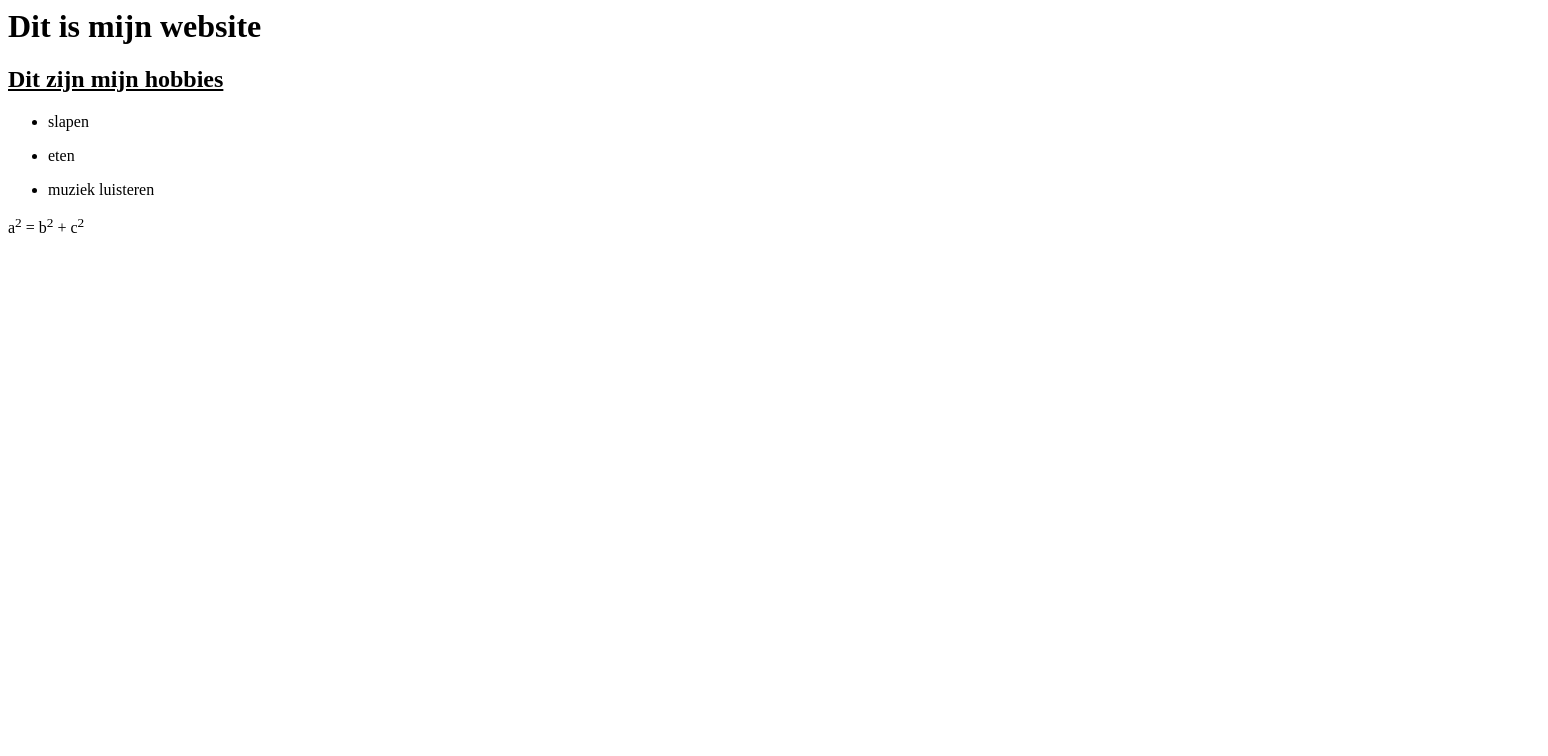
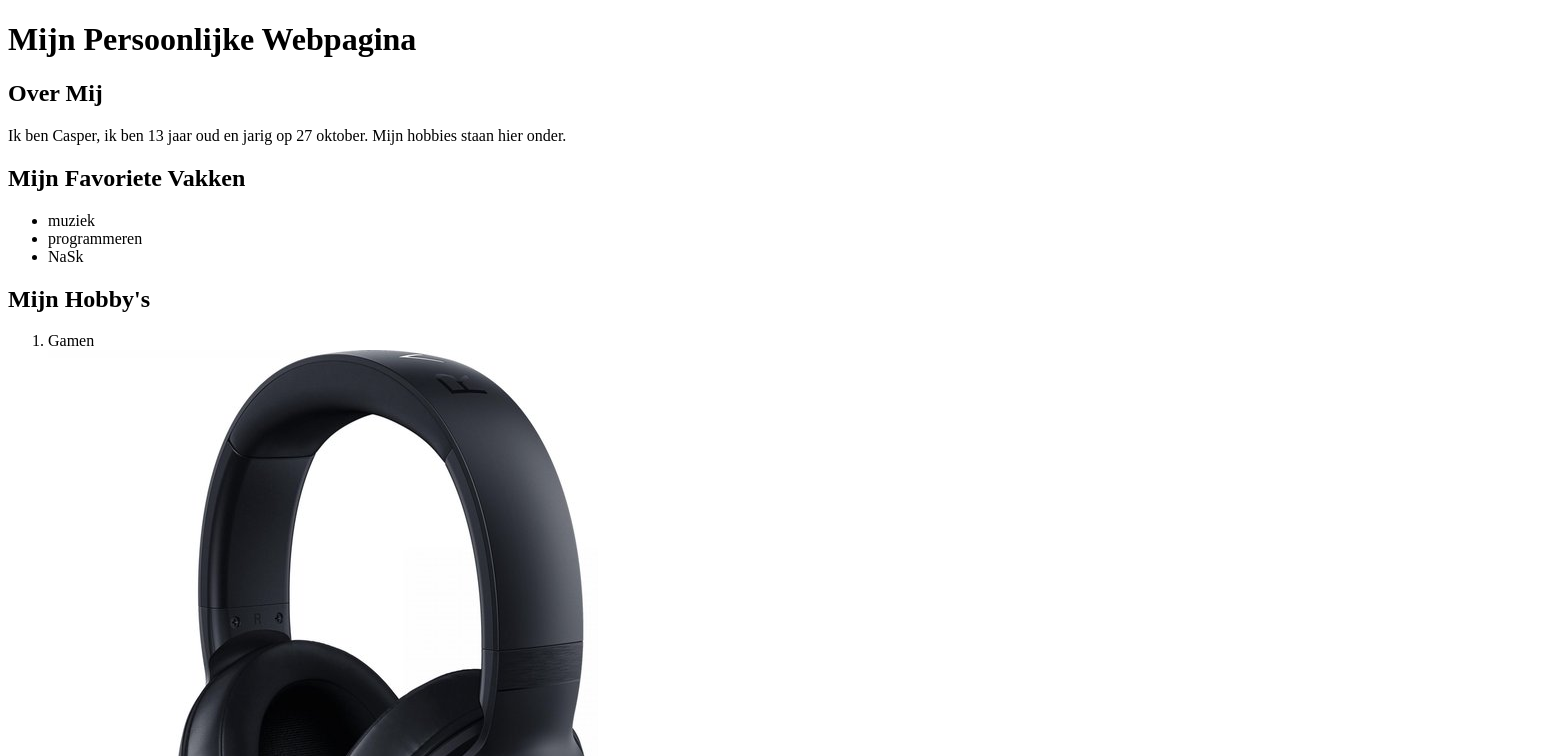
Before and after one commit to Ikbendekaasman/Ikbendekaasman.github.io, a plain HTML site: page index.html in a window 1280 px wide. Shown: the top 756 px of the page, 1548 px wide, since content can reach past the window. Drawn offline with Linux system fonts and the light colour scheme.

Commit message:
Update index.html

```diff
--- a/index.html
+++ b/index.html
@@ -1,8 +1,37 @@
+<!DOCTYPE html>
 <html>
+<head>
+ <title>Mijn Persoonlijke Webpagina</title>
+</head>
 <body>
-<h1> Dit is mijn website </h1>
-<u> <h2> Dit zijn mijn hobbies </u> </h2>
-<ul> <li> slapen </li> </ul>
-<ul> <li> eten </li> </ul>
-<ul> <li> muziek luisteren </li> </ul>
-a<sup>2</sup> = b<sup>2</sup> + c<sup>2</sup>
+ <header>
+ <h1>Mijn Persoonlijke Webpagina</h1>
+ </header>
+ <section>
+ <h2>Over Mij</h2>
+ <p>Ik ben Casper, ik ben 13 jaar oud en jarig op 27 oktober. Mijn hobbies staan hier onder.</p>
+ </section>
+ <section>
+ <h2>Mijn Favoriete Vakken</h2>
+ <ul>
+ <li>muziek</li>
+ <li>programmeren</li>
+ <li>NaSk</li>
+ </ul>
+ </section>
+ <section>
+ <h2>Mijn Hobby's</h2>
+ <ol>
+ <li>Gamen</li>
+ <img src="Koptelefoon.jpg" alt="koptelefoon">
+ <li>muziek luisteren/maken</li>
+ <li>eten</li>
+<img src="FavEten.jpg" alt="FavEten">
+ </ol>
+ </section>
+ <footer>
+ <p>Contactgegevens: <a
+href="mailto: Casper.lemmers@outlook.com">casper.lemmers@outlook.com</a></p>
+ </footer>
+</body>
+</html>
```
